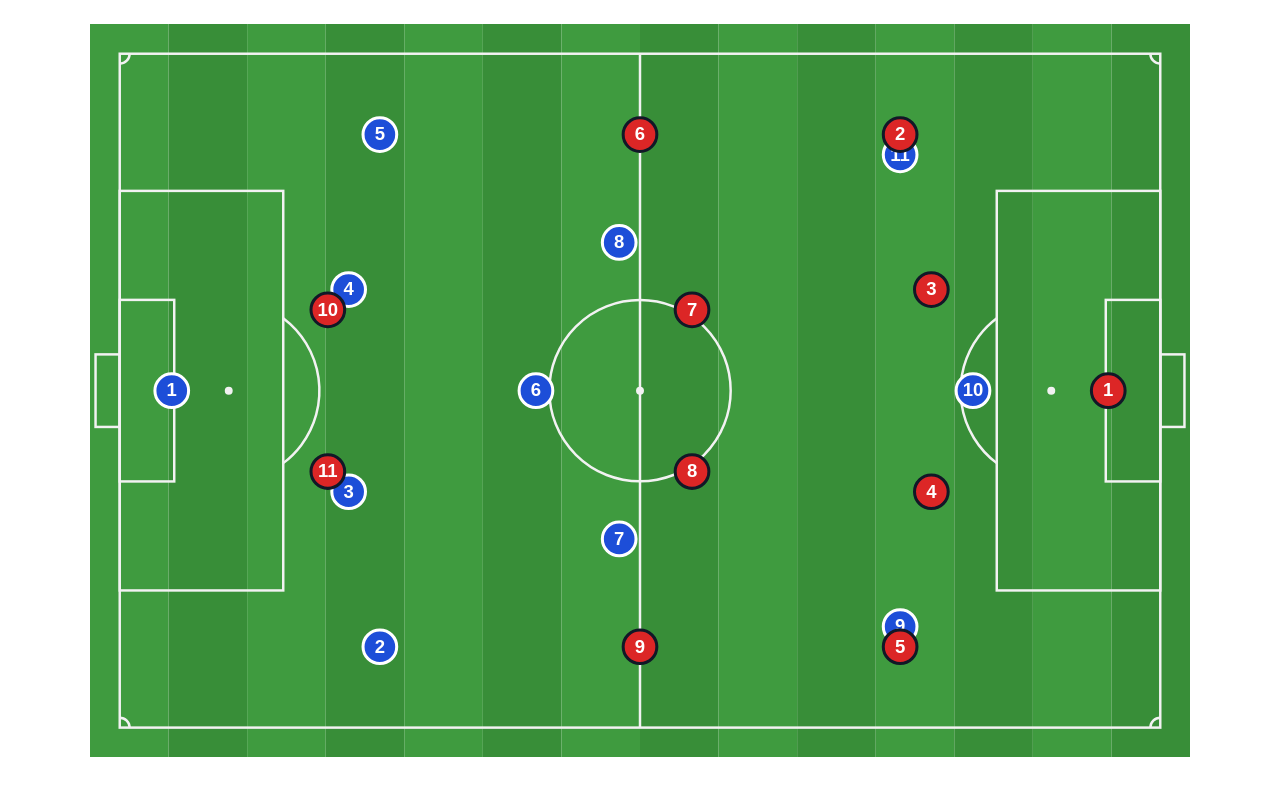
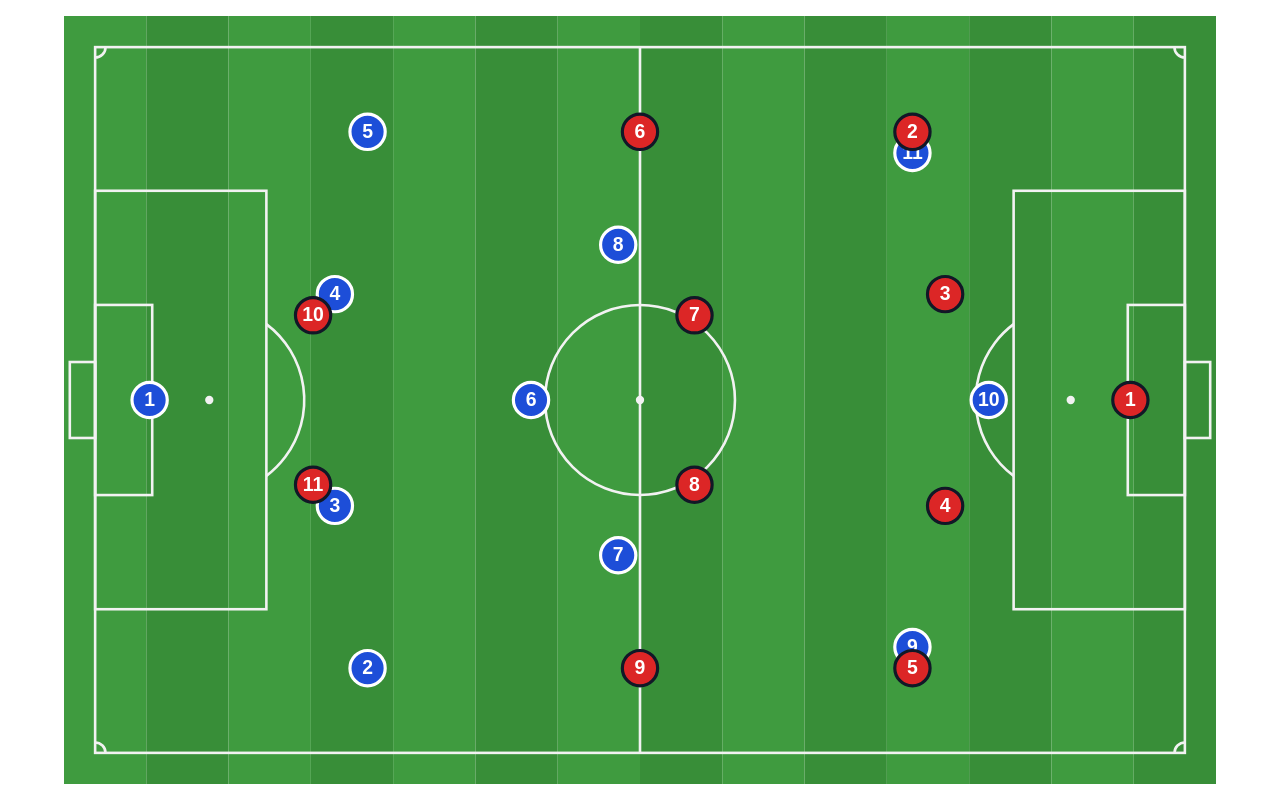
Before and after one commit to LeonardoBarrosCavalcantiNeto/futgame, a React (Vite) app: page / in a window 1280 px wide. Built offline with nearby package versions, Linux system fonts and the light colour scheme.

Commit message:
fix(ui): ajusta o campo ao tamanho da janela e centraliza

```diff
--- a/src/App.tsx
+++ b/src/App.tsx
@@ -30,7 +30,7 @@ const JOGADORES_DEMO: JogadorNoCampo[] = [
 
 function App() {
   return (
-    <main style={{ maxWidth: 1100, margin: "0 auto", padding: 16 }}>
+    <main style={{ position: "fixed", inset: 0, padding: 16, boxSizing: "border-box" }}>
       <CampoCanvas jogadores={JOGADORES_DEMO} />
     </main>
   );
--- a/src/ui/campo/CampoCanvas.tsx
+++ b/src/ui/campo/CampoCanvas.tsx
@@ -16,9 +16,11 @@ export function CampoCanvas({ jogadores = [] }: CampoCanvasProps) {
     if (!container || !canvas) return;
 
     const redesenhar = () => {
-      const largura = container.clientWidth;
-      if (largura === 0) return;
+      const larguraDisponivel = container.clientWidth;
+      const alturaDisponivel = container.clientHeight;
+      if (larguraDisponivel === 0 || alturaDisponivel === 0) return;
 
+      const largura = Math.min(larguraDisponivel, alturaDisponivel * PROPORCAO_CANVAS);
       const altura = largura / PROPORCAO_CANVAS;
       const densidade = window.devicePixelRatio || 1;
       canvas.width = Math.round(largura * densidade);
@@ -40,7 +42,16 @@ export function CampoCanvas({ jogadores = [] }: CampoCanvasProps) {
   }, [jogadores]);
 
   return (
-    <div ref={containerRef} style={{ width: "100%" }}>
+    <div
+      ref={containerRef}
+      style={{
+        width: "100%",
+        height: "100%",
+        display: "flex",
+        alignItems: "center",
+        justifyContent: "center",
+      }}
+    >
       <canvas ref={canvasRef} style={{ display: "block" }} />
     </div>
   );
```
